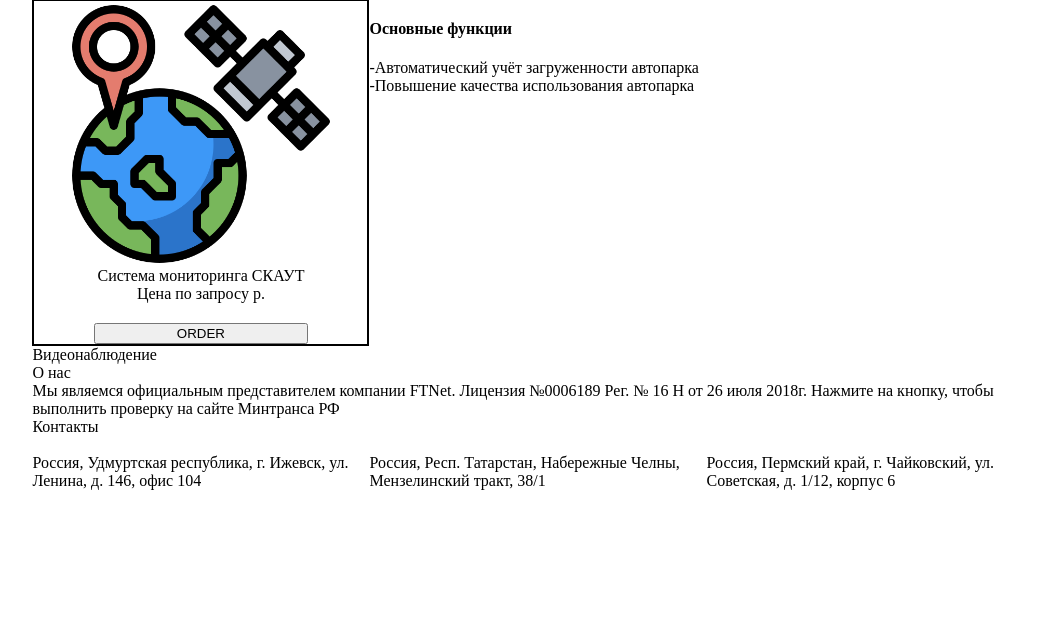
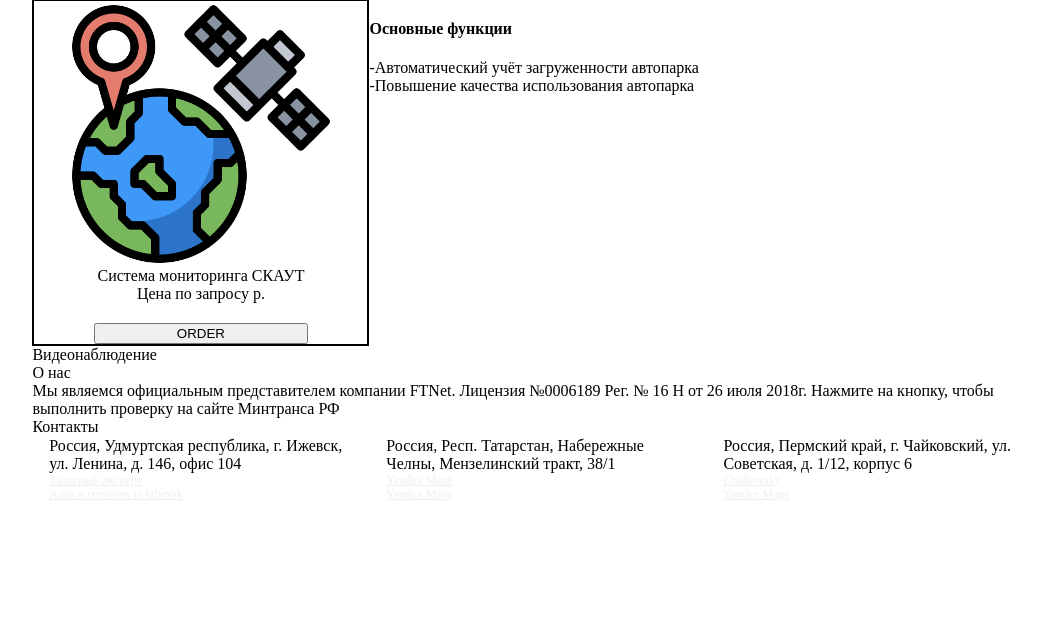
Before and after one commit to mmkenq/taho, a PHP site: page / in a window 1280 px wide. Shown: the part 252-887 px from the top of the page, without its empty margins (102-1143 px from the left). Before the commit the page ends 742 px from the top, so only its background shows below. Run offline with PHP 8.4, Linux system fonts and the light colour scheme.

Commit message:
yandex maps

```diff
--- a/public_html/css/index.css
+++ b/public_html/css/index.css
@@ -18,6 +18,10 @@
 	grid-template-columns: 1fr;
 	grid-template-rows: 0.01fr 1fr;
 	text-align: center;
+
+	width: 80%;
+	margin-left: auto;
+	margin-right: auto;
 }
 
 .appCatalogNav {
@@ -106,19 +110,47 @@
 
 .contactsElement {
 	display: grid;
-	grid-template-columns: 1fr 1fr 1fr;
-	grid-template-rows: 1fr 1fr;
+	grid-template-columns: 1fr;
+	grid-template-rows: 0.1fr 1fr 1fr 1fr;
 }
 
-#contacts1Element {
-	grid-area: 2/1/3/2;
+.contactElementText {
+	/* width: 100%; */
+	margin-left: auto;
+	margin-right: auto;
 }
-#contacts2Element {
-	grid-area: 2/2/3/3;
+
+@media only screen and (min-width: 640px) {
+	.contactsElement {
+		grid-template-columns: 1fr 1fr;
+		grid-template-rows: 0.1fr 1fr 1fr;
+	}
+	#contacts1Element { grid-area: 3/1/4/3; }
+	#contacts2Element { grid-area: 2/1; }
+	#contacts3Element { grid-area: 2/2; }
+	.contactElementText {
+		width: 90%;
+	}
 }
-#contacts3Element {
-	grid-area: 2/3/3/4;
+
+@media only screen and (min-width: 981px) {
+	.contactsElement {
+		grid-template-columns: 1fr 1fr 1fr;
+		grid-template-rows: 0.1fr 1fr;
+	}
+	#contacts1Element {
+		grid-area: 2/1;
+	}
+	#contacts2Element {
+		grid-area: 2/2;
+	}
+	#contacts3Element {
+		grid-area: 2/3;
+	}
+
+
 }
+
 
 .hide {
 	display: none;
--- a/public_html/js/components/ElementsComponent/ElementsComponent.js
+++ b/public_html/js/components/ElementsComponent/ElementsComponent.js
@@ -35,7 +35,7 @@ export default function ElementsComponent(props, data){
 	data.texts.forEach(function(text,i){
 		const domT = document.createElement('div');
 		domT.innerHTML = text.data;
-		domT.setAttribute('class','elementText');
+		if(text.class) domT.setAttribute('class', text.class);
 		const t = new Component({
 			id: text.id,
 			domParent: domSelf,
--- a/public_html/js/handlers/Config/ConfigHandler.js
+++ b/public_html/js/handlers/Config/ConfigHandler.js
@@ -88,7 +88,8 @@ export default function ConfigHandler(props){
 								 texts:[
 									{
 										id:'glonassElementText',
-										data:'<h4>Основные функции</h4>-Автоматический учёт загруженности автопарка<br>-Повышение качества использования автопарка<br>'
+										class: null,
+										data:'<h4>Основные функции</h4>-Автоматический учёт загруженности автопарка<br>-Повышение качества использования автопарка<br>',
 									},
 								],
 								classes:[],
@@ -147,6 +148,7 @@ export default function ConfigHandler(props){
 					texts: [
 						{
 							id: '',
+							class: null,
 							data: 'Мы являемся официальным представителем компании FTNet.\
 									Лицензия №0006189 Рег. № 16 Н от 26 июля 2018г.\
 									Нажмите на кнопку, чтобы выполнить проверку на сайте Минтранса РФ',
@@ -166,15 +168,21 @@ export default function ConfigHandler(props){
 					texts: [
 						{
 							id: 'contacts1Element',
-							data:'Россия, Удмуртская республика, г. Ижевск, ул. Ленина, д. 146, офис 104'
+							class: 'contactElementText',
+							data:'Россия, Удмуртская республика, г. Ижевск, ул. Ленина, д. 146, офис 104\
+							<div style="position:relative;overflow:hidden;"><a href="https://yandex.com/maps/org/takhograf_ekspert/218381161146/?utm_medium=mapframe&utm_source=maps" style="color:#eee;font-size:12px;position:absolute;top:0px;">Тахограф Эксперт</a><a href="https://yandex.com/maps/44/izhevsk/category/auto_accessories/184105286/?utm_medium=mapframe&utm_source=maps" style="color:#eee;font-size:12px;position:absolute;top:14px;">Auto accessories in Izhevsk</a><iframe src="https://yandex.com/map-widget/v1/?ll=53.323761%2C56.813366&mode=search&oid=218381161146&ol=biz&utm_source=share&z=11.47" width="100%" height="100%" allowfullscreen="true" style="position:relative;border:none;"></iframe></div>'
 						},
 						{
 							id: 'contacts2Element',
-							data:'Россия, Респ. Татарстан, Набережные Челны, Мензелинский тракт, 38/1'
+							class: 'contactElementText',
+							data:'Россия, Респ. Татарстан, Набережные Челны, Мензелинский тракт, 38/1\
+							<div style="position:relative;overflow:hidden;"><a href="https://yandex.com/maps?utm_medium=mapframe&utm_source=maps" style="color:#eee;font-size:12px;position:absolute;top:0px;">Yandex Maps</a><a href="https://yandex.com/maps/236/naberezhnie-chelny/house/menzelinskiy_trakt_38_1/YUsYcgdnTEQBQFtvfXtxcXpkbQ==/?ll=52.611688%2C55.686617&utm_medium=mapframe&utm_source=maps&z=10.57" style="color:#eee;font-size:12px;position:absolute;top:14px;">Yandex Maps</a><iframe src="https://yandex.com/map-widget/v1/?ll=52.611688%2C55.686617&mode=whatshere&whatshere%5Bpoint%5D=52.407516%2C55.700679&whatshere%5Bzoom%5D=17&z=10.57" width="100%" height="100%" allowfullscreen="true" style="position:relative;border:none;"></iframe></div>'
 						},
 						{
 							id: 'contacts3Element',
-							data:'Россия, Пермский край, г. Чайковский, ул. Советская, д. 1/12, корпус 6'
+							class: 'contactElementText',
+							data:'Россия, Пермский край, г. Чайковский, ул. Советская, д. 1/12, корпус 6\
+							<div style="position:relative;overflow:hidden;"><a href="https://yandex.com/maps/20243/chaikovsky/?utm_medium=mapframe&utm_source=maps" style="color:#eee;font-size:12px;position:absolute;top:0px;">Chaikovsky</a><a href="https://yandex.com/maps/20243/chaikovsky/house/sovetskaya_ulitsa_1_12/YU0YdwVjSUQGQFtsfXt2d3phZQ==/?ll=54.150532%2C56.770842&utm_medium=mapframe&utm_source=maps&z=13.73" style="color:#eee;font-size:12px;position:absolute;top:14px;">Yandex Maps</a><iframe src="https://yandex.com/map-widget/v1/?ll=54.150532%2C56.770842&mode=search&ol=geo&ouri=ymapsbm1%3A%2F%2Fgeo%3Fdata%3DCgo0MTM5NzM5Mzg2EmLQoNC-0YHRgdC40Y8sINCf0LXRgNC80YHQutC40Lkg0LrRgNCw0LksINCn0LDQudC60L7QstGB0LrQuNC5LCDQodC-0LLQtdGC0YHQutCw0Y8g0YPQu9C40YbQsCwgMS8xMiIKDfd9WEIVQxtjQg%2C%2C&z=13.73" width="100%" height="100%" allowfullscreen="true" style="position:relative;border:none;"></iframe></div>'
 						},
 					],
 					classes: ['contactsElement'],
@@ -266,10 +274,12 @@ export default function ConfigHandler(props){
 				texts: [
 					{
 						id:'getCatalog&name=taho_catalog_glonass',
+						class: null,
 						data: 'req getCatalogGlonass()',
 					},
 					{
 						id:'getCatalog&name=taho_catalog_cameras',
+						class: null,
 						data: 'req getCatalogCameras()',
 					},
 				],
```
